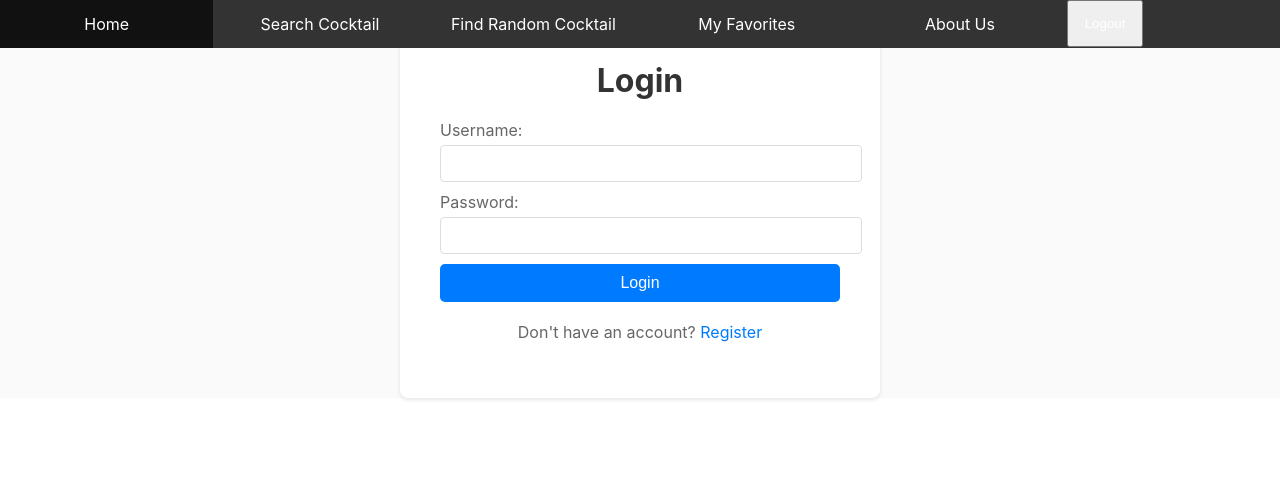
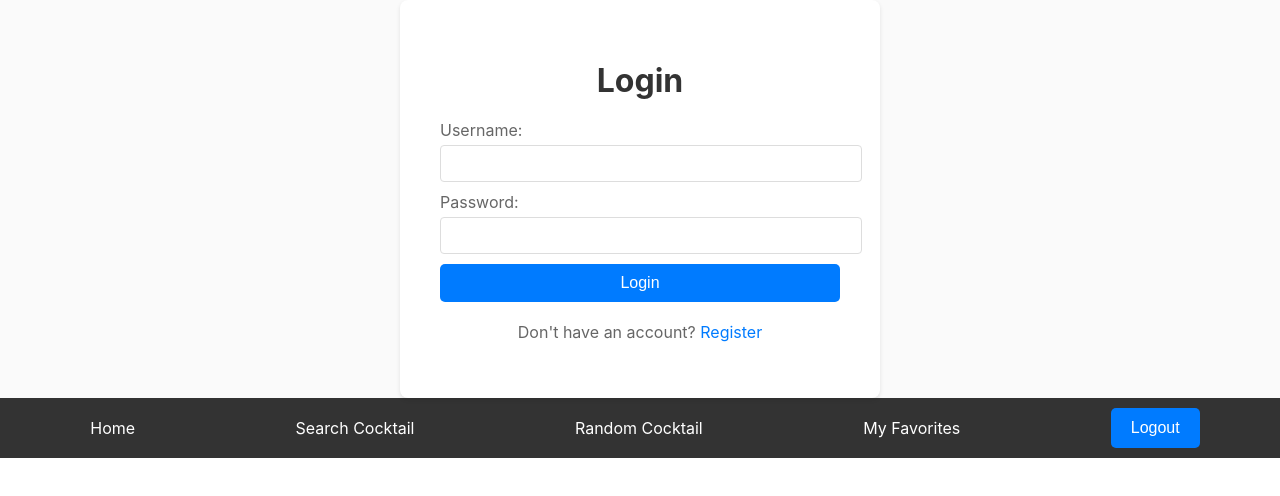
Before and after one commit to avenegas91/CAPSTONE_cocktailDB-main, a React (Create React App) app in the folder frontend/: page /login in a window 1280 px wide. Shown: the top 496 px of the page. Built offline with nearby package versions, Linux system fonts and the light colour scheme; sample sign-in values are in the browser's storage.

Commit message:
Deleted WelcomeNavbar.js.  Updated Navbar.js so that when user clicks "logout", they are redirected to Welcome page.

```diff
--- a/frontend/src/components/Layout/Navbar.js
+++ b/frontend/src/components/Layout/Navbar.js
@@ -4,27 +4,15 @@ import { AuthContext } from '../../context/AuthContext';
 import './NavbarStyles.css';
 
 function Navbar() {
-  const { isAuthenticated, logout } = useContext(AuthContext);
+  const { logout } = useContext(AuthContext);
 
   return (
     <nav className="navbar">
-      <ul>
-        {isAuthenticated ? (
-          <>
-            <li><Link to="/home">Home</Link></li>
-            <li><Link to="/search-cocktail">Search Cocktail</Link></li>
-            <li><Link to="/random-cocktail">Find Random Cocktail</Link></li>
-            <li><Link to="/my-favorites">My Favorites</Link></li>
-            <li><Link to="/about-us">About Us</Link></li>
-            <li><button onClick={logout}>Logout</button></li>
-          </>
-        ) : (
-          <>
-            <li><Link to="/login">Login</Link></li>
-            <li><Link to="/register">Register</Link></li>
-          </>
-        )}
-      </ul>
+      <Link to="/home">Home</Link>
+      <Link to="/search-cocktail">Search Cocktail</Link>
+      <Link to="/random-cocktail">Random Cocktail</Link>
+      <Link to="/my-favorites">My Favorites</Link>
+      <button onClick={logout}>Logout</button>
     </nav>
   );
 }
--- a/frontend/src/components/Layout/NavbarStyles.css
+++ b/frontend/src/components/Layout/NavbarStyles.css
@@ -1,42 +1,30 @@
 .navbar {
   background-color: #333;
-  overflow: hidden;
-  position: fixed; /* Make the navbar fixed at the top */
-  top: 0;
-  width: 100%;
-  z-index: 1000; /* Ensure it is above other content */
+  padding: 10px;
+  display: flex;
+  justify-content: space-around;
 }
 
-.navbar ul {
-  list-style-type: none;
-  margin: 0;
-  padding: 0;
-  display: flex; /* Use flexbox for horizontal layout */
+.navbar a {
+  color: white;
+  text-decoration: none;
+  padding: 10px;
 }
 
-.navbar ul li {
-  flex: 1; /* Distribute items equally */
+.navbar a:hover {
+  background-color: #555;
 }
 
-.navbar ul li a,
-.navbar ul li button {
-  display: block;
+.navbar button {
+  background-color: #007bff;
   color: white;
-  text-align: center;
-  padding: 14px 16px;
-  text-decoration: none;
+  border: none;
+  padding: 10px 20px;
+  border-radius: 5px;
+  cursor: pointer;
+  font-size: 1em;
 }
 
-.navbar ul li a:hover,
-.navbar ul li button:hover {
-  background-color: #111;
+.navbar button:hover {
+  background-color: #0056b3;
 }
-
-.welcome-container {
-  text-align: center;
-  margin-top: 100px; /* Adjust margin to avoid overlap with fixed navbar */
-}
-
-.welcome-content {
-  margin-top: 20px;
-}
```
Also changed, not shown: frontend/src/components/Layout/WelcomeNavbar.js (deleted, +0 -16 lines).
